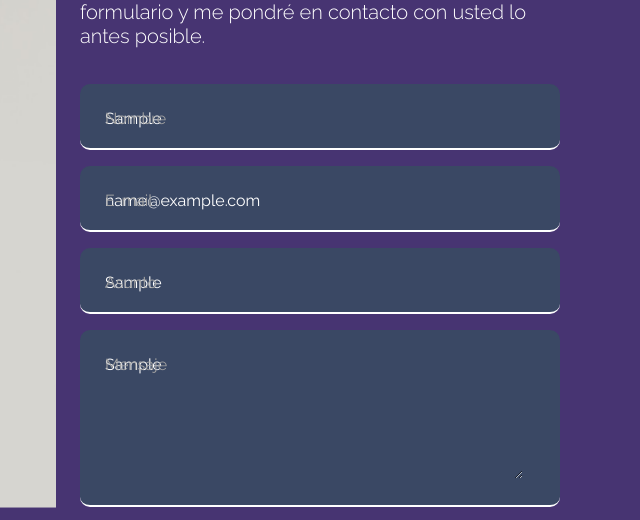
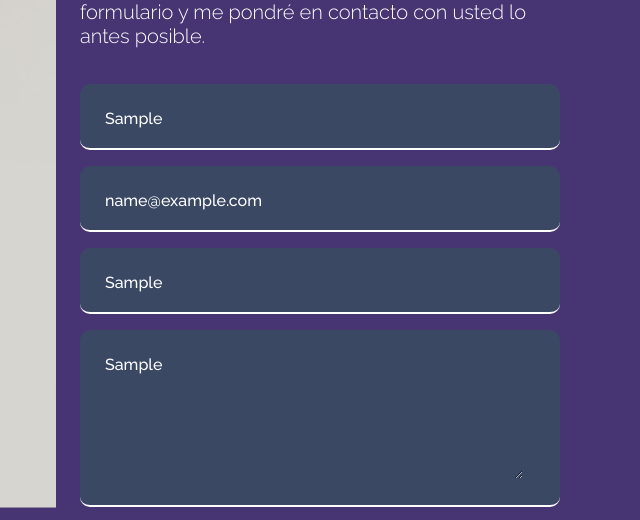
Before and after one commit to MrForii/Challenge-Portfolio-Oracle, a plain HTML site: page index.html in a window 1280 px wide. Both pictures are taken after typing "Sample", "name@example.com", "Sample", "Sample" into the empty fields and a click on the button "Enviar Mensaje". Shown: the part 5313-5833 px from the top of the page, 560-1200 px from the left. Drawn offline with nearby package versions, Linux system fonts and the light colour scheme.

Commit message:
Correccion de errores en inputs

```diff
--- a/assets/css/style.css
+++ b/assets/css/style.css
@@ -441,14 +441,13 @@ section {
 
 .input-wrapper {
     position: relative;
-
 }
 
 .input-label {
     position: absolute;
     top: 10px;
     left: 10px;
-color: #A2A2A2;
+    color: transparent;
     pointer-events: none;
     transition: 0.2s;
 }
@@ -458,7 +457,7 @@ transition: 0.2s;
 }
 
 .input-wrapper:focus-within .input-label,
-.input-field:valid + .input-label + .error {
+.input-field:valid + .input-label.error {
     top: -10px;
     font-size: 12px;
     color: var(--item-logo-color);
@@ -470,6 +469,7 @@ width: 95%;
     padding: 10px;
     background-color: var(--item-bg-color);
     font-size: 16px;
+    font-weight: 500;
     color: var(--text-color-white);
     border: none;
     outline: none;
@@ -496,6 +496,8 @@ outline: none;
 
     font-size: 16px;
     line-height: 19px;
+
+    cursor: pointer;
 
 }
 
--- a/assets/js/index.js
+++ b/assets/js/index.js
@@ -13,21 +13,22 @@ form.addEventListener('submit', e => {
 const setError = (element, message) => {
     const inputControl = element.parentElement;
     const contenedor = inputControl.parentElement;
-    const errorDisplay = inputControl.querySelector('.error');
+    const errorDisplay = contenedor.querySelector('.error');
 
     errorDisplay.innerText = message;
     // contenedor.classList.add('error');
-    inputControl.classList.add('error');
+    contenedor.classList.add('error');
     inputControl.classList.remove('success')
 }
 
 const setSuccess = element => {
     const inputControl = element.parentElement;
-    const errorDisplay = inputControl.querySelector('.error');
+    const contenedor = inputControl.parentElement;
+    const errorDisplay = contenedor.querySelector('.error');
 
     errorDisplay.innerText = '';
-    inputControl.classList.add('success');
-    inputControl.classList.remove('error');
+    contenedor.classList.add('success');
+    contenedor.classList.remove('error');
 };
 
 const isValidEmail = email => {
--- a/index.html
+++ b/index.html
@@ -300,34 +300,38 @@
                     <form id="form" method="post">
                         <div class="input-container">
                             <div class="input-wrapper">
-                                <input id="name" type="text" class="input-field" data-nombre>
+                                <input id="name" type="text" class="input-field" placeholder="Nombre">
                                 <label class="input-label" for="name">Nombre</label>
-                                <div class="error"></div>
+
                             </div>
+                            <div class="error"></div>
                         </div>
 
                         <div class="input-container">
                             <div class="input-wrapper">
-                                <input id="email" type="email" class="input-field" data-email>
+                                <input id="email" type="email" class="input-field"  placeholder="Email">
                                 <label class="input-label" for="email">E-mail</label>
-                                <div class="error"></div>
+
                             </div>
+                            <div class="error"></div>
                         </div>
 
                         <div class="input-container">
                             <div class="input-wrapper">
-                                <input id="asunto" type="text" class="input-field" data-asunto>
+                                <input id="asunto" type="text" class="input-field"  placeholder="Asunto">
                                 <label class="input-label" for="asunto">Asunto</label>
-                                <div class="error"></div>
+
                             </div>
+                            <div class="error"></div>
                         </div>
 
                         <div class="input-container textarea">
                             <div class="input-wrapper">
-                                <textarea id="msg" rows="6"type="text" class="input-field" data-msg></textarea>
+                                <textarea id="msg" rows="6"type="text" class="input-field" placeholder="Mensaje"></textarea>
                                 <label class="input-label" for="msg">Mensaje</label>
-                                <div class="error"></div>
+
                             </div>
+                            <div class="error"></div>
                         </div>
 
                         <div >
@@ -349,5 +353,4 @@
 
 </body>
 <script src="./assets/js/index.js" type="module"></script>
-
 </html>
```
Lines whose indentation alone changed are shown as unchanged.
